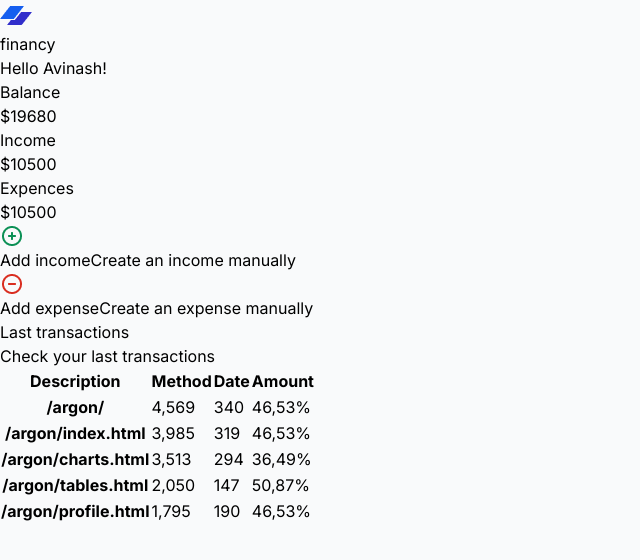
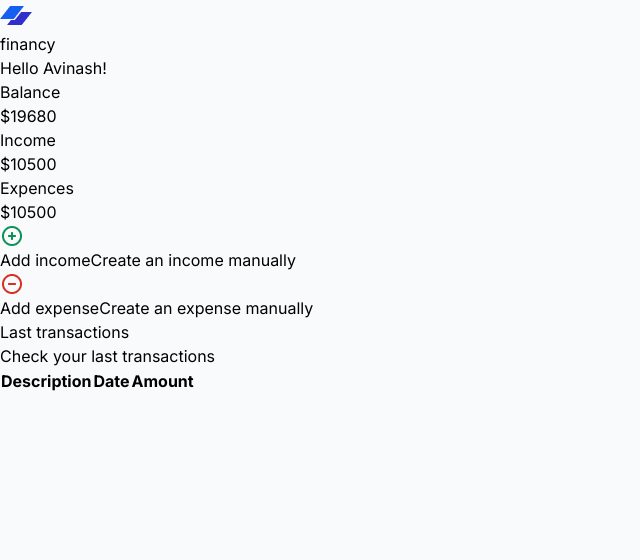
Before and after one commit to Avinashshiyani/finance_tracker_react, a React (Vite) app: page / in a window 1280 px wide. Shown: the top 560 px of the page, without its empty margins (0-640 px from the left). Built offline with nearby package versions, Linux system fonts and the light colour scheme.

Commit message:
Transaction added successfully

```diff
--- a/src/Components/OperationModel.jsx
+++ b/src/Components/OperationModel.jsx
@@ -24,9 +24,12 @@ const OperationModel = ({}) => {
     const titleData = title.current.value;
     const amountData = amount.current.value;
     const dateData = date.current.value;
-    const allData = [...data, titleData, amountData, dateData];
-    setData([allData]);
-    console.log(data);
+    const allData = {
+      title: titleData,
+      amount: amountData,
+      date: dateData,
+    };
+    setData([...data, allData]);
   };
 
   return (
--- a/src/Components/Transaction.jsx
+++ b/src/Components/Transaction.jsx
@@ -1,6 +1,12 @@
-import React from "react";
+import React, { useEffect, useState } from "react";
 
 const Transaction = () => {
+  let getLocalStorageData = () => {
+    const localData = localStorage.getItem("addExpence");
+    return localData ? JSON.parse(localData) : [];
+  };
+
+  const [data, setData] = useState(getLocalStorageData);
   return (
     <div>
       <>
@@ -32,81 +38,19 @@ const Transaction = () => {
                     </tr>
                   </thead>
                   <tbody>
-                    <tr>
+                    {data.map((e , index) => (
+                      <tr key={index}>
                         <th className="border-t-0 px-6 align-middle border-l-0 border-r-0 text-xs whitespace-nowrap p-4 text-left text-blueGray-700 ">
-                        /argon/
+                          {e.title}
                         </th>
-                      <td className="border-t-0 px-6 align-middle border-l-0 border-r-0 text-xs whitespace-nowrap p-4 ">
-                        4,569
+                        <td className="border-t-0 px-6 align-center border-l-0 border-r-0 text-xs whitespace-nowrap p-4">
+                          {e.date}
                         </td>
                         <td className="border-t-0 px-6 align-center border-l-0 border-r-0 text-xs whitespace-nowrap p-4">
-                        340
-                      </td>
-                      <td className="border-t-0 px-6 align-middle border-l-0 border-r-0 text-xs whitespace-nowrap p-4">
-                        <i className="fas fa-arrow-up text-emerald-500 mr-4" />
-                        46,53%
+                          ${e.amount}
                         </td>
                       </tr>
-                    <tr>
-                      <th className="border-t-0 px-6 align-middle border-l-0 border-r-0 text-xs whitespace-nowrap p-4 text-left text-blueGray-700">
-                        /argon/index.html
-                      </th>
-                      <td className="border-t-0 px-6 align-middle border-l-0 border-r-0 text-xs whitespace-nowrap p-4">
-                        3,985
-                      </td>
-                      <td className="border-t-0 px-6 align-middle border-l-0 border-r-0 text-xs whitespace-nowrap p-4">
-                        319
-                      </td>
-                      <td className="border-t-0 px-6 align-middle border-l-0 border-r-0 text-xs whitespace-nowrap p-4">
-                        <i className="fas fa-arrow-down text-orange-500 mr-4" />
-                        46,53%
-                      </td>
-                    </tr>
-                    <tr>
-                      <th className="border-t-0 px-6 align-middle border-l-0 border-r-0 text-xs whitespace-nowrap p-4 text-left text-blueGray-700">
-                        /argon/charts.html
-                      </th>
-                      <td className="border-t-0 px-6 align-middle border-l-0 border-r-0 text-xs whitespace-nowrap p-4">
-                        3,513
-                      </td>
-                      <td className="border-t-0 px-6 align-middle border-l-0 border-r-0 text-xs whitespace-nowrap p-4">
-                        294
-                      </td>
-                      <td className="border-t-0 px-6 align-middle border-l-0 border-r-0 text-xs whitespace-nowrap p-4">
-                        <i className="fas fa-arrow-down text-orange-500 mr-4" />
-                        36,49%
-                      </td>
-                    </tr>
-                    <tr>
-                      <th className="border-t-0 px-6 align-middle border-l-0 border-r-0 text-xs whitespace-nowrap p-4 text-left text-blueGray-700">
-                        /argon/tables.html
-                      </th>
-                      <td className="border-t-0 px-6 align-middle border-l-0 border-r-0 text-xs whitespace-nowrap p-4">
-                        2,050
-                      </td>
-                      <td className="border-t-0 px-6 align-middle border-l-0 border-r-0 text-xs whitespace-nowrap p-4">
-                        147
-                      </td>
-                      <td className="border-t-0 px-6 align-middle border-l-0 border-r-0 text-xs whitespace-nowrap p-4">
-                        <i className="fas fa-arrow-up text-emerald-500 mr-4" />
-                        50,87%
-                      </td>
-                    </tr>
-                    <tr>
-                      <th className="border-t-0 px-6 align-middle border-l-0 border-r-0 text-xs whitespace-nowrap p-4 text-left text-blueGray-700">
-                        /argon/profile.html
-                      </th>
-                      <td className="border-t-0 px-6 align-middle border-l-0 border-r-0 text-xs whitespace-nowrap p-4">
-                        1,795
-                      </td>
-                      <td className="border-t-0 px-6 align-middle border-l-0 border-r-0 text-xs whitespace-nowrap p-4">
-                        190
-                      </td>
-                      <td className="border-t-0 px-6 align-middle border-l-0 border-r-0 text-xs whitespace-nowrap p-4">
-                        <i className="fas fa-arrow-down text-red-500 mr-4" />
-                        46,53%
-                      </td>
-                    </tr>
+                    ))}
                   </tbody>
                 </table>
               </div>
@@ -118,5 +62,5 @@ const Transaction = () => {
   );
 };
 
-let TableHead = ["Description", "Method", "Date", "Amount"];
+let TableHead = ["Description", "Date", "Amount"];
 export default Transaction;
```
Also changed, not shown: src/App.jsx (line endings or trailing spaces). Lines whose indentation alone changed are shown as unchanged.
